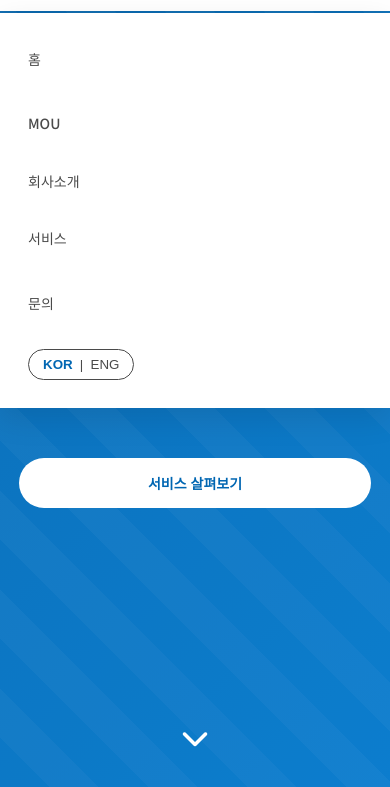
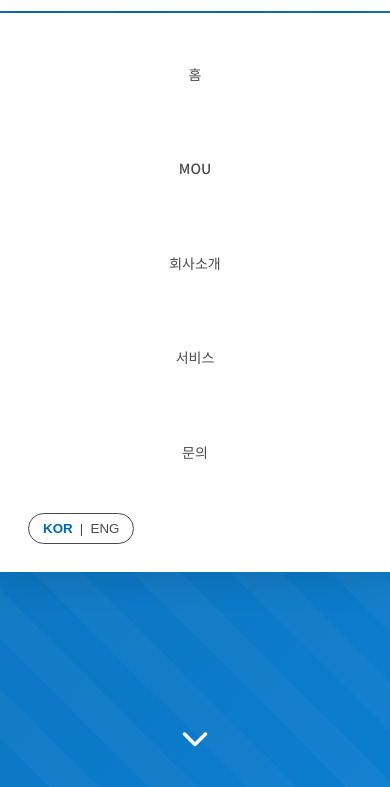
Before and after one commit to CNPiworks/rwdi-cnp, a plain HTML site: page index.html in a window 390 px wide. Both pictures are taken after a click on the button 352 px from the left and 34 px from the top of the page. Shown: the part 57-844 px from the top of the page. Drawn offline with Linux system fonts and the light colour scheme.

Commit message:
Add files via upload

```diff
--- a/css/style.css
+++ b/css/style.css
@@ -714,6 +714,57 @@ html[lang="en"] .hero-title {
 
 /* 모바일 반응형 스타일 */
 @media (max-width: 768px) {
+/* 1. 네비게이션 메뉴 박스 (하얀색 박스) 설정 */
+    .nav-menu {
+        /* 평소에는 화면 오른쪽 밖으로 숨겨둠 */
+        position: fixed;
+        top: 70px; /* 헤더 높이만큼 띄움 */
+        right: -100%; /* 화면 오른쪽 밖으로 완전히 내보냄 (안 보이게) */
+
+        /* 메뉴 디자인 */
+        width: 100%; /* 모바일에서는 가로 꽉 차게 */
+        height: auto;
+        background-color: #ffffff; /* 하얀색 배경 */
+        flex-direction: column; /* 메뉴를 세로로 정렬 */
+        align-items: center;
+        padding: 20px 0;
+        box-shadow: 0 4px 6px rgba(0,0,0,0.1); /* 그림자 효과 */
+        transition: 0.3s ease-in-out; /* 부드럽게 나오는 효과 */
+        z-index: 999;
+    }
+
+    /* 2. 메뉴가 활성화되었을 때 (.active 클래스가 붙었을 때) */
+    .nav-menu.active {
+        right: 0; /* 숨겨뒀던 메뉴를 화면 안으로 가져옴 */
+    }
+
+    /* 3. 메뉴 링크들 간격 조정 */
+    .nav-link {
+        margin: 15px 0; /* 세로 간격 벌리기 */
+        display: block;
+        width: 100%;
+        text-align: center;
+    }
+
+    /* 4. 드롭다운 메뉴 (회사소개 등) 스타일 조정 */
+    .nav-dropdown {
+        width: 100%;
+        text-align: center;
+    }
+
+    .dropdown-content {
+        position: static; /* 둥둥 떠있지 않고 흐름대로 배치 */
+        box-shadow: none; /* 그림자 제거 */
+        background-color: #f9f9f9; /* 연한 회색 배경 */
+        display: none; /* 평소엔 숨김 */
+        width: 100%;
+    }
+
+    /* 모바일에서는 드롭다운에 마우스 올렸을 때 보이게 처리 */
+    .nav-dropdown:hover .dropdown-content {
+        display: block;
+    }
+
     .mou-section {
         padding: 4rem 0;
     }
```
Also changed, not shown: js/main.js (line endings or trailing spaces).
